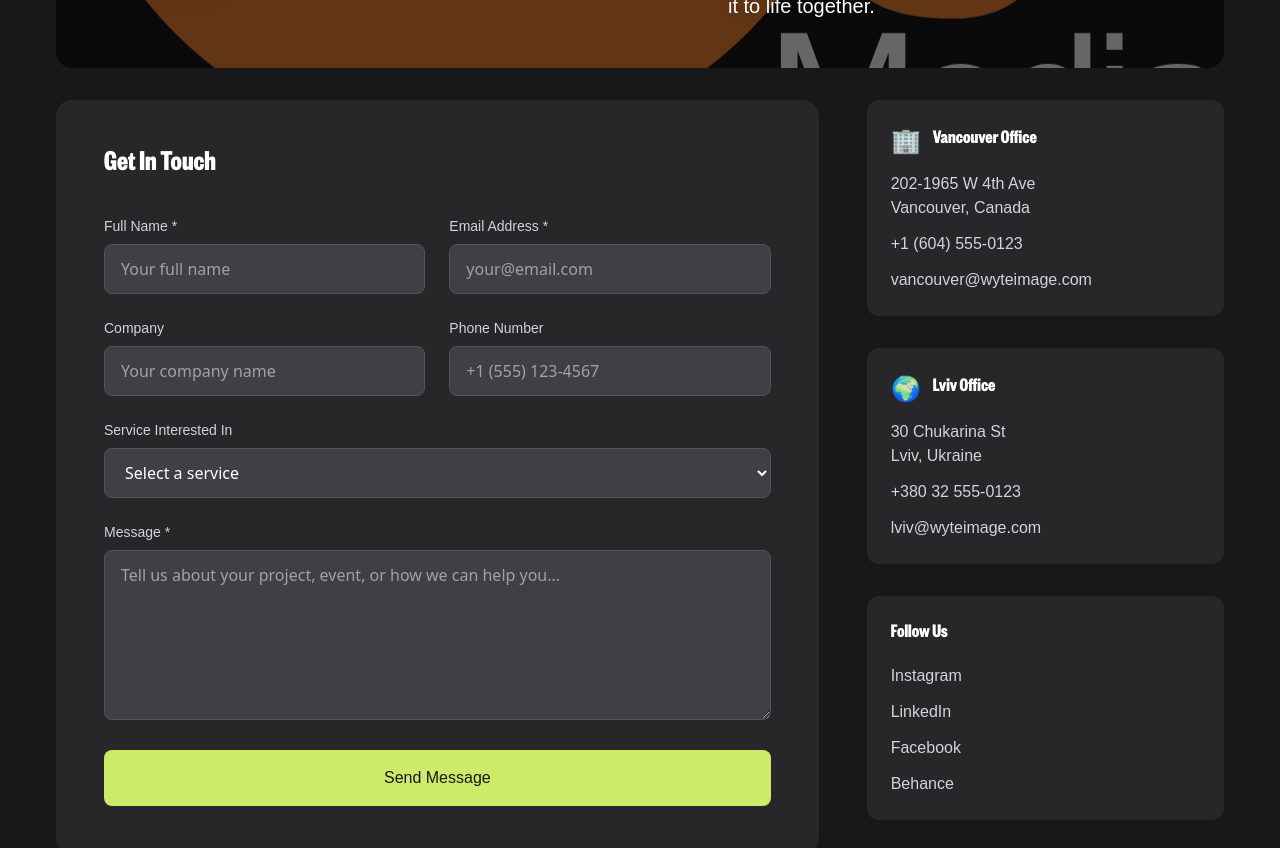
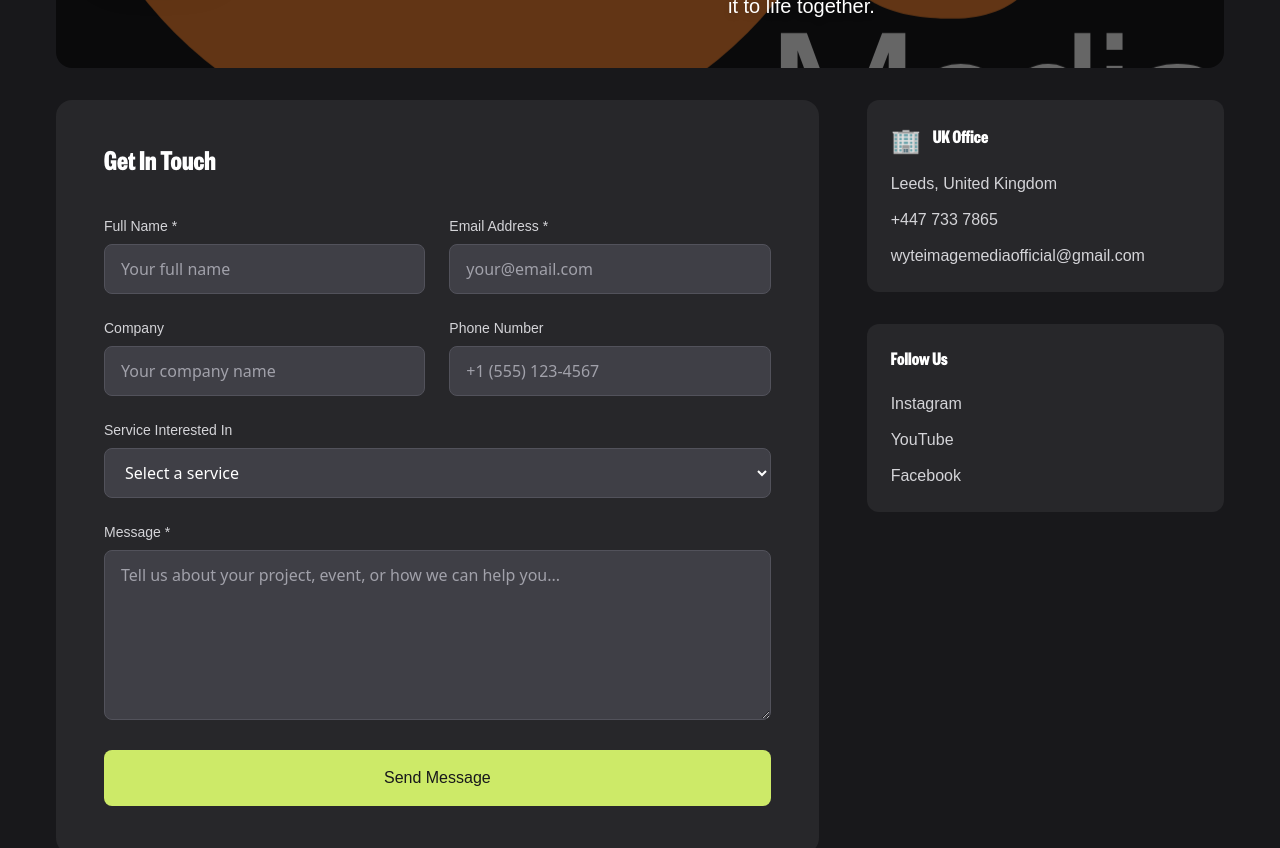
Before and after one commit to mosnyik/wyteimagemedia, a React (Vite) app: page /contact-us in a window 1280 px wide. Shown: the part 700-1548 px from the top of the page. Built offline with nearby package versions, Linux system fonts and the light colour scheme.

Commit message:
fix: arranged the social links for footer and contact us page

```diff
--- a/src/components/About.tsx
+++ b/src/components/About.tsx
@@ -1,6 +1,3 @@
-// import WaveButton from "./ui/WaveButton";
-// import AboutImage from "../assets/images/NGHA-women.jpeg";
-
 const socials = [
   { name: "Instagram", link: "https://www.instagram.com/wyteimagemedia/" },
   { name: "YouTube", link: "" },
--- a/src/components/ContactUs.tsx
+++ b/src/components/ContactUs.tsx
@@ -37,19 +37,19 @@ export default function ContactUsPage() {
 
   const contactInfo = [
     {
-      title: "Vancouver Office",
-      address: "202-1965 W 4th Ave\nVancouver, Canada",
-      phone: "+1 (604) 555-0123",
-      email: "vancouver@wyteimage.com",
+      title: "UK Office",
+      address: "Leeds, United Kingdom",
+      phone: "+447 733 7865",
+      email: "wyteimagemediaofficial@gmail.com",
       icon: "🏢",
     },
-    {
-      title: "Lviv Office",
-      address: "30 Chukarina St\nLviv, Ukraine",
-      phone: "+380 32 555-0123",
-      email: "lviv@wyteimage.com",
-      icon: "🌍",
-    },
+    // {
+    //   title: "Lviv Office",
+    //   address: "30 Chukarina St\nLviv, Ukraine",
+    //   phone: "+380 32 555-0123",
+    //   email: "lviv@wyteimage.com",
+    //   icon: "🌍",
+    // },
   ];
 
   const serviceOptions = [
@@ -83,6 +83,12 @@ export default function ContactUsPage() {
       answer:
         "Absolutely. We work with various budget ranges and will create a customized solution that maximizes value while meeting your specific requirements and objectives.",
     },
+  ];
+  const socials = [
+    { name: "Instagram", link: "https://www.instagram.com/wyteimagemedia/" },
+    { name: "YouTube", link: "" },
+    { name: "Facebook", link: "https://www.facebook.com/share/1F4erv7tqq/" },
+    // { name: "Linkedin", link: "" },
   ];
 
   return (
@@ -307,17 +313,15 @@ export default function ContactUsPage() {
                   Follow Us
                 </h3>
                 <div className="space-y-3">
-                  {["Instagram", "LinkedIn", "Facebook", "Behance"].map(
-                    (social) => (
-                      <a
-                        key={social}
-                        href="#"
-                        className="block font-NeueMontreal-Regular text-zinc-300 hover:text-[#cdea68] transition-colors duration-300"
-                      >
-                        {social}
-                      </a>
-                    )
-                  )}
+                  {socials.map((social, index) => (
+                    <a
+                      key={index}
+                      href={social.link}
+                      className="block font-NeueMontreal-Regular text-zinc-300 hover:text-[#cdea68] transition-colors duration-300"
+                    >
+                      {social.name}
+                    </a>
+                  ))}
                 </div>
               </div>
             </div>
--- a/src/components/Footer.tsx
+++ b/src/components/Footer.tsx
@@ -1,154 +1,9 @@
-// const socials = [
-//   { name: "Instagram", link: "" },
-//   { name: "Behance", link: "" },
-//   { name: "Facebook", link: "" },
-//   { name: "Linkedin", link: "" },
-// ];
-
 import { NavLink } from "react-router-dom";
-
-// const addresses = [
-//   "202-1965 W 4th Ave",
-//   "Vancouver, Canada",
-//   "",
-//   "30 Chukarina St",
-//   "Lviv, Ukraine",
-// ];
-
-// const navLinks = ["Services", "Our work", "About us", "Insights", "Contact us"];
-
-// const email = "hello@ochi.design";
-
-// function Footer() {
-//   return (
-//     <div className="px-6 lg:px-14 w-full h-full bg-zinc-900 rounded-tr-2xl rounded-tl-2xl -mt-10 pb-4">
-//       <div className="py-20 lg:flex w-full">
-//         <div className="lg:flex-1 ">
-//           <div className="masker -mb-3 lg:-mb-6 flex items-start w-fit font-FoundersGroteskXCond-Bold text-5xl md:text-5xl lg:text-8xl uppercase">
-//             <h1 className="flex items-center">Eye-</h1>
-//           </div>
-//           <div className="masker -mb-3 lg:-mb-6 flex items-start w-fit font-FoundersGroteskXCond-Bold text-5xl md:text-5xl lg:text-8xl uppercase">
-//             <h1 className="flex items-center">Opening</h1>
-//           </div>
-//         </div>
-
-//         <div className="lg:flex-1">
-//           <div className="masker -mb-3 lg:-mb-6 flex items-start justify-center w-fit font-FoundersGroteskXCond-Bold text-5xl md:text-5xl lg:text-8xl uppercase">
-//             <h1 className="flex items-center">Presentations</h1>
-//           </div>
-//           <div className="flex">
-//             <div className="flex-1">
-//               <div className="my-6">
-//                 <p className="mb-3">M:</p>
-//                 <ul>
-//                   {navLinks.map((item, index) => (
-//                     <li key={index}>
-//                       <a className="link-underline after:bg-zinc-200" href="">
-//                         {item}
-//                       </a>
-//                     </li>
-//                   ))}
-//                 </ul>
-//               </div>
-//               <div className="my-6">
-//                 <p className="mb-3">L:</p>
-//                 <address>
-//                   {addresses.map((item, index) => (
-//                     <>
-//                       <span
-//                         key={index}
-//                         className="link-underline after:bg-zinc-200 cursor-pointer"
-//                       >
-//                         {item}
-//                       </span>
-//                       <br />
-//                     </>
-//                   ))}
-//                 </address>
-//               </div>
-//               <div className="my-6">
-//                 <p className="mb-3">E:</p>
-//                 <a
-//                   className="link-underline after:bg-zinc-200"
-//                   href={"mailto:" + email}
-//                 >
-//                   {email}
-//                 </a>
-//               </div>
-//             </div>
-//             <div className="flex-1">
-//               <div className="my-6">
-//                 <p className="mb-3">S:</p>
-//                 <ul>
-//                   {socials.map((item, index) => (
-//                     <li key={index}>
-//                       <a
-//                         className="link-underline after:bg-zinc-200"
-//                         href={item.link}
-//                       >
-//                         {item.name}
-//                       </a>
-//                     </li>
-//                   ))}
-//                 </ul>
-//               </div>
-//             </div>
-//           </div>
-//         </div>
-//       </div>
-
-//       <div className="copyright flex flex-col lg:flex-row pb-6 gap-6 lg:gap-0">
-//         <div className="lg:flex-1 logo z-[999] cursor-pointer">
-//           <h3>
-//             <svg
-//               width="72"
-//               height="30"
-//               viewBox="0 0 72 30"
-//               fill="none"
-//               xmlns="http://www.w3.org/2000/svg"
-//             >
-//               <path
-//                 d="M9.8393 10.2032C4.22951 10.3257 -0.0459221 14.7356 0.000372391 20.2752C0.0412204 25.3548 4.57808 30.3608 10.6862 29.9226C15.5145 29.5768 19.9015 25.4119 19.8525 20.0057C19.8035 14.5995 15.1904 10.0916 9.8393 10.2032ZM9.89649 25.7005C6.87101 25.7005 4.39834 23.1144 4.40924 19.9839C4.39525 19.2507 4.52792 18.522 4.79947 17.8407C5.07102 17.1594 5.47597 16.5392 5.99056 16.0164C6.50515 15.4937 7.11902 15.0789 7.79613 14.7966C8.47324 14.5142 9.19995 14.3698 9.93362 14.372C10.6673 14.3742 11.3931 14.5228 12.0686 14.8092C12.744 15.0956 13.3554 15.514 13.8668 16.0398C14.3783 16.5656 14.7796 17.1882 15.0471 17.8711C15.3146 18.554 15.4429 19.2834 15.4246 20.0166C15.4409 23.1008 12.9111 25.7059 9.88832 25.7005H9.89649Z"
-//                 fill="currentColor"
-//               ></path>
-//               <path
-//                 d="M62.8086 29.4855H67.1222V10.6372H62.8086V29.4855Z"
-//                 fill="currentColor"
-//               ></path>
-//               <path
-//                 d="M67.6816 0.172852V6.13439H71.5322C71.6738 6.13439 71.8046 6.13439 72.0006 6.11534V0.172852H67.6816Z"
-//                 fill="currentColor"
-//               ></path>
-//               <path
-//                 d="M31.5648 25.7016C28.5393 25.7016 26.0667 23.1156 26.0776 19.9851C26.0936 18.5291 26.6764 17.1366 27.7023 16.1029C28.7282 15.0692 30.1166 14.4757 31.573 14.4482C32.4198 14.4541 33.2537 14.6557 34.0095 15.0373C34.7654 15.4188 35.4227 15.97 35.9301 16.6477L40.0667 15.0144C38.2884 12.0853 35.0669 10.1145 31.4995 10.1989C25.8897 10.3214 21.6142 14.7313 21.6605 20.2709C21.7014 25.3505 26.2382 30.3565 32.3464 29.9183C33.9908 29.7803 35.5761 29.2408 36.9631 28.347C38.3501 27.4532 39.4963 26.2326 40.3009 24.7924L36.2542 22.9931C35.7705 23.8086 35.0851 24.486 34.2638 24.9604C33.4426 25.4347 32.5132 25.69 31.5648 25.7016Z"
-//                 fill="currentColor"
-//               ></path>
-//               <path
-//                 d="M52.4097 10.1387C51.2512 10.1119 50.1066 10.3947 49.0941 10.958C48.0816 11.5212 47.2379 12.3445 46.6501 13.3427V0.172852H42.293V29.4688H46.6501C46.6501 29.1721 46.6501 18.7816 46.6501 18.7816C46.6501 15.6946 47.8619 13.4352 50.8084 13.4352C54.6046 13.4352 54.6209 17.4178 54.6209 19.6962C54.6209 22.9165 54.6209 25.5189 54.6209 28.7393V29.4987H59.0271C59.0271 29.3708 59.0488 29.2728 59.0488 29.1721C59.0488 25.5108 59.0951 21.8522 59.0325 18.1909C58.9916 15.6538 58.5015 10.1387 52.4097 10.1387Z"
-//                 fill="currentColor"
-//               ></path>
-//             </svg>
-//           </h3>
-//         </div>
-//         <div className="lg:flex-1 flex flex-col lg:flex-row lg:justify-between text-zinc-500">
-//           <div>
-//             © ochi design 2024. <a className="underline">Legal Terms</a>
-//           </div>
-//           <div>Website by Obys</div>
-//         </div>
-//       </div>
-//     </div>
-//   );
-// }
-
-// export default Footer;
-
-
 const socials = [
-  { name: "Instagram", link: "" },
-  { name: "Facebook", link: "" },
-  { name: "LinkedIn", link: "" },
-  { name: "Twitter", link: "" },
+  { name: "Instagram", link: "https://www.instagram.com/wyteimagemedia/" },
+  { name: "YouTube", link: "" },
+  { name: "Facebook", link: "https://www.facebook.com/share/1F4erv7tqq/" },
+  // { name: "Linkedin", link: "" },
 ];
 
 const addresses = [
--- a/src/components/Navbar.tsx
+++ b/src/components/Navbar.tsx
@@ -10,18 +10,21 @@ const navLinks = [
   { name: "About us", path: "/about-us" },
   { name: "Contact us", path: "/contact-us" },
 ];
+
+
 const socials = [
-  { name: "Instagram", link: "" },
-  { name: "Behance", link: "" },
-  { name: "Facebook", link: "" },
-  { name: "Linkedin", link: "" },
+  { name: "Instagram", link: "https://www.instagram.com/wyteimagemedia/" },
+  { name: "YouTube", link: "" },
+  { name: "Facebook", link: "https://www.facebook.com/share/1F4erv7tqq/" },
+  // { name: "Linkedin", link: "" },
 ];
+
 const addresses = [
-  "202-1965 W 4th Ave",
-  "Vancouver, Canada",
+  "United Kingdom",
+  "Leeds",
   "",
-  "30 Chukarina St",
-  "Lviv, Ukraine",
+  "Abuja, Nigeria",
+  "Federal Capital Territory",
 ];
 const email = "wyteimagemediaofficial@gmail.com";
 
```
